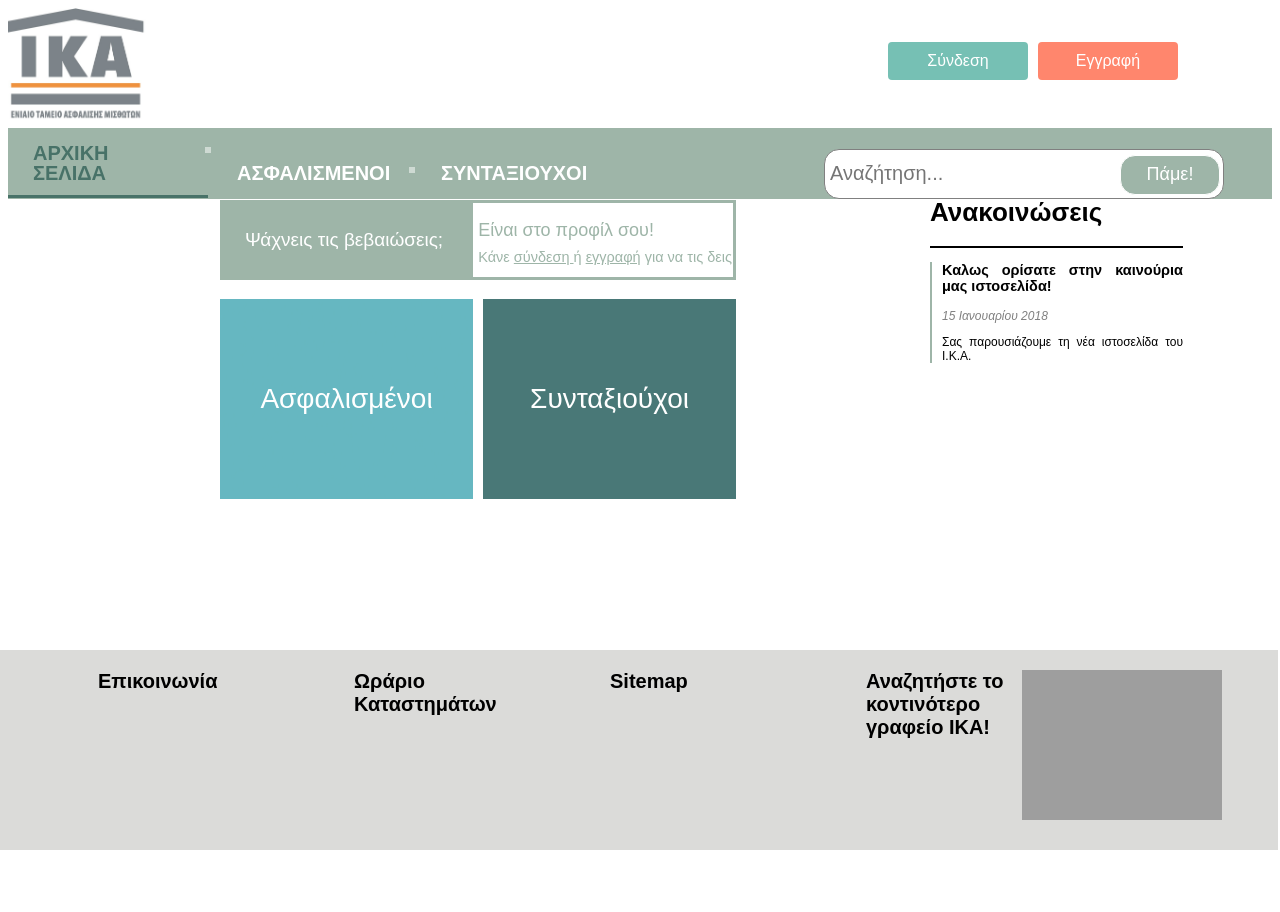
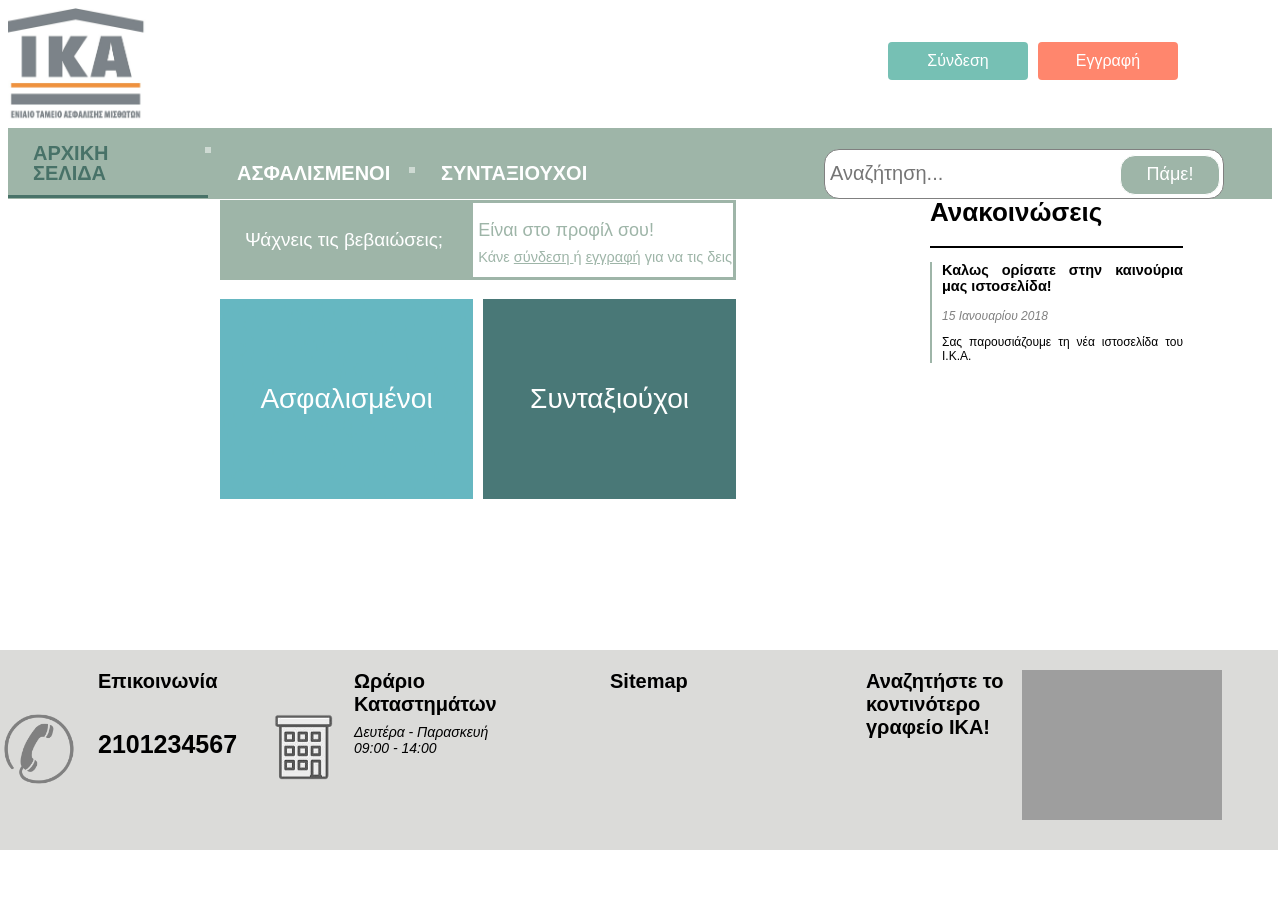
Before and after one commit to jimjasson/IKA, a PHP site: page / in a window 1280 px wide. Run offline with PHP 8.4, Linux system fonts and the light colour scheme; grey boxes are pictures that could not be loaded.

Commit message:
Added footer

```diff
--- a/assets/css/style.css
+++ b/assets/css/style.css
@@ -219,6 +219,41 @@
   font-size: 20px;
   font-weight: bold;
   margin-left: 100px;
+}
+
+.footer .contact img{
+  width:28%;
+  height:auto;
+  position: relative;
+  left: 5px;
+  float: left;
+}
+
+.footer .contact .number{
+  font-family: 'Didact Gothic', sans-serif;
+  font-size: 25px;
+  font-weight: bold;
+  margin-left: 100px;
+  top:12px;
+  position: relative;
+}
+
+.footer .schedule img{
+  width:23%;
+  height:auto;
+  position: relative;
+  bottom:22px;
+  left:20px;
+  float: left;
+}
+
+.footer .schedule .time{
+  font-family: 'Didact Gothic', sans-serif;
+  font-size: 14px;
+  font-style: italic;
+  margin-left: 100px;
+  position: relative;
+  bottom: 12px;
 }
 /* Top right containers for login and register */
 .top_corner_register{
--- a/index.php
+++ b/index.php
@@ -4,12 +4,15 @@
 
 <link rel="stylesheet" type="text/css" href="assets/css/style.css" media="screen" />
 
-
+<!-- Logo -->
 <div class="logo">
   <a href="/IKA/index.php">
 	   <img src="data/images/ika.jpg">
   </a>
 </div>
+
+<!-- Register and Login -->
+
 <div class="top_corner_register">
 	<button class="register_button"><span> Εγγραφή </span></button>
 </div>
@@ -20,6 +23,8 @@
 </head>
 
 <body>
+
+<!-- Top navigation menu -->
 
 <div id='top_nav_menu'>
   <ul>
@@ -56,6 +61,8 @@
     </a>
   </div>
 
+<!--Sidebar -->
+
   <div class="sidebar">
   <h1 class="announcments_title"> Ανακοινώσεις </h1>
   <div class="announcments_seperator"></div>
@@ -66,12 +73,18 @@
   </div>
   </div>
 
+<!-- Footer -->
+
   <div class="footer">
     <div class="contact">
       <p class="title"> Επικοινωνία </p>
+      <img src="data/images/phone.png">
+      <p class="number"> 2101234567 </p>
     </div>
     <div class="schedule">
       <p class="title"> Ωράριο Καταστημάτων </p>
+      <img src="data/images/office.png">
+      <p class="time"> Δευτέρα - Παρασκευή 09:00 - 14:00</p>
     </div>
     <div class="sitemap">
       <p class="title"> Sitemap </p>
@@ -83,7 +96,9 @@
      <iframe src="https://www.google.com/maps/embed?pb=!1m18!1m12!1m3!1d50314.89399439727!2d23.69164977910156!3d37.9845762!2m3!1f0!2f0!3f0!3m2!1i1024!2i768!4f13.1!3m3!1m2!1s0x14a1bd2ff04f0f75%3A0xfb57f9bf53a6a952!2zzpnOms6RIC0gzpXOpM6Rzpw!5e0!3m2!1sel!2sgr!4v1512060477783" width="200" height="150" frameborder="0" style="border:0" allowfullscreen></iframe>
    </div>
   </div>
+
 </div>
+
 </body>
 
 </html>
```
Also changed, not shown: data/images/office.png (added).
